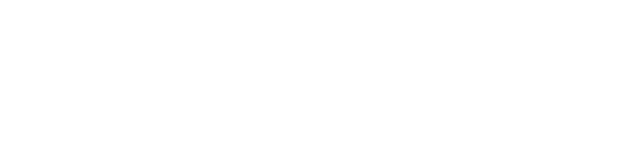
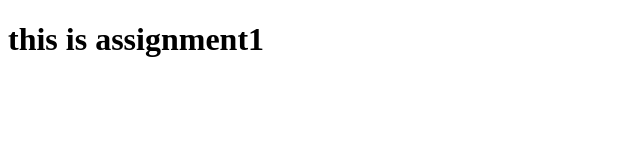
Before and after one commit to LuohanChen/luohanchen.github.io, a plain HTML site: page assignment1/index.html in a window 1280 px wide. Shown: the whole page, without its empty margins (0-640 px from the left). Drawn offline with Linux system fonts and the light colour scheme.

Commit message:
update assignment1

```diff
--- a/assignment1/index.html
+++ b/assignment1/index.html
@@ -5,5 +5,7 @@
     <meta name="viewport" content="width=device-width, initial-scale=1.0" />
     <title>Document</title>
   </head>
-  <body></body>
+  <body>
+    <h1>this is assignment1</h1>
+  </body>
 </html>
```
